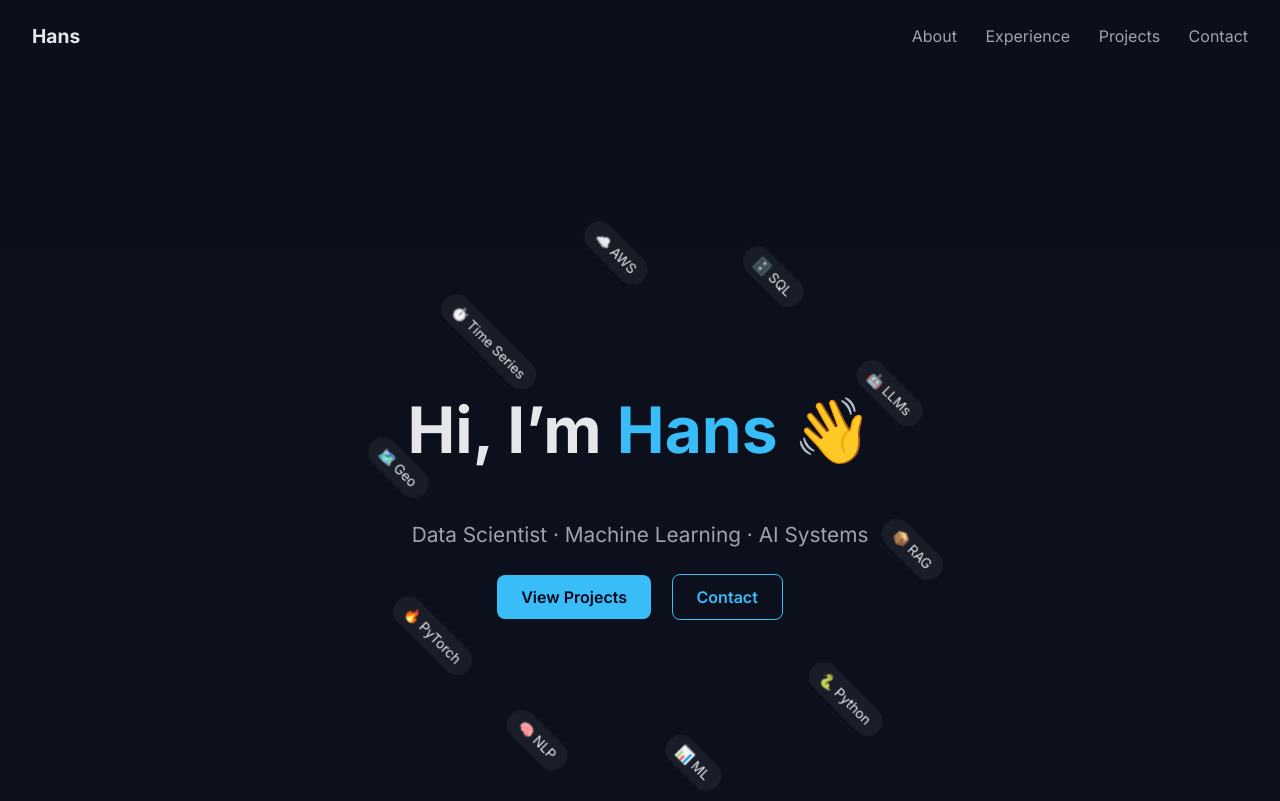
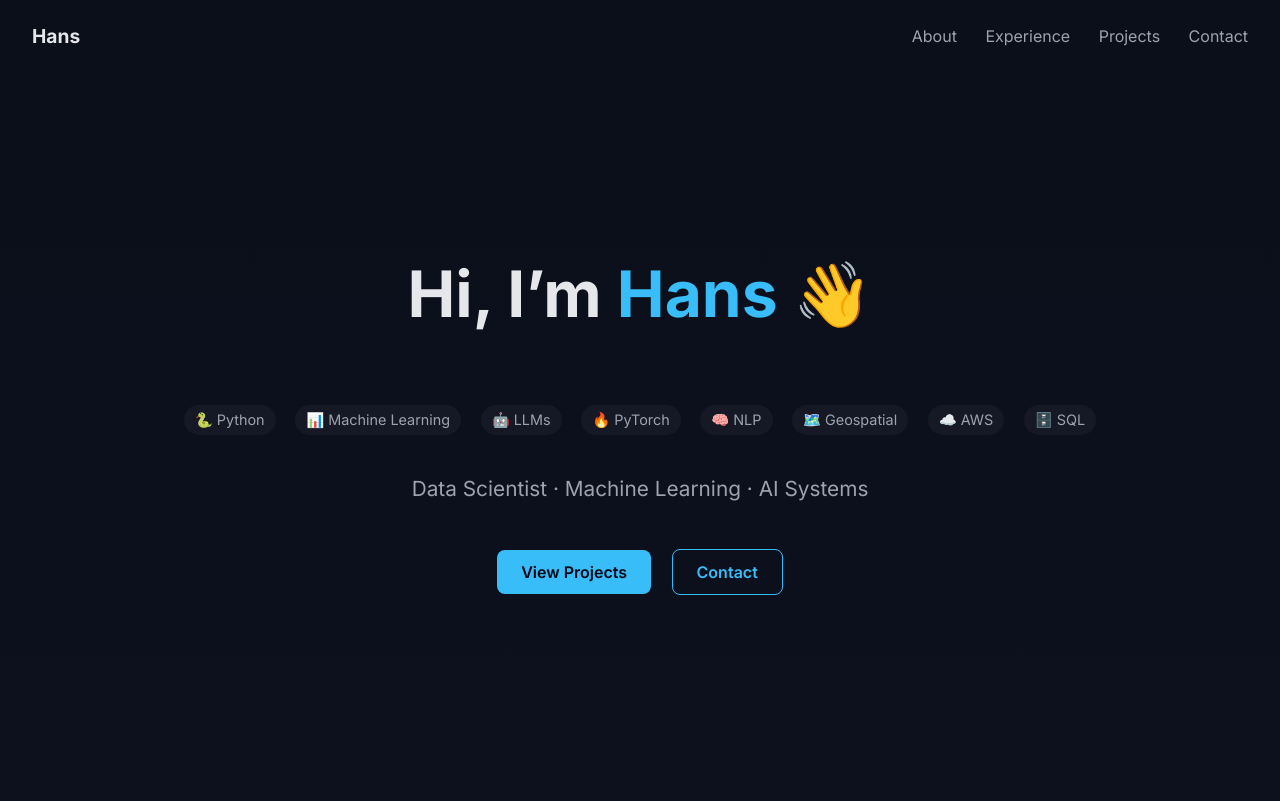
Before and after one commit to Hans7331/hans7331.github.io, a plain HTML site: page index.html in a window 1280 px wide. Shown: the top 801 px of the page. Drawn offline with Linux system fonts and the light colour scheme.

Commit message:
updating skills

```diff
--- a/index.html
+++ b/index.html
@@ -24,12 +24,22 @@
   </header>
 
   <!-- HERO -->
-<section class="hero hero-orbit">
-  <div class="hero-center">
-
+<section class="hero">
   <h1>
     Hi, I’m <span class="accent">Hans</span> 👋
   </h1>
+
+  <!-- SKILLS LINE -->
+  <div class="hero-skills">
+    <span>🐍 Python</span>
+    <span>📊 Machine Learning</span>
+    <span>🤖 LLMs</span>
+    <span>🔥 PyTorch</span>
+    <span>🧠 NLP</span>
+    <span>🗺️ Geospatial</span>
+    <span>☁️ AWS</span>
+    <span>🗄️ SQL</span>
+  </div>
 
   <p class="hero-subtitle">
     Data Scientist · Machine Learning · AI Systems
@@ -39,23 +49,8 @@
     <a href="#projects" class="btn primary">View Projects</a>
     <a href="#contact" class="btn secondary">Contact</a>
   </div>
+</section>
 
-  </div>
-
-  <!-- ORBIT -->
-  <div class="orbit">
-    <div class="skill" style="--i:0">🐍 Python</div>
-    <div class="skill" style="--i:1">📊 ML</div>
-    <div class="skill" style="--i:2">🧠 NLP</div>
-    <div class="skill" style="--i:3">🔥 PyTorch</div>
-    <div class="skill" style="--i:4">🗺️ Geo</div>
-    <div class="skill" style="--i:5">⏱️ Time Series</div>
-    <div class="skill" style="--i:6">☁️ AWS</div>
-    <div class="skill" style="--i:7">🗄️ SQL</div>
-    <div class="skill" style="--i:8">🤖 LLMs</div>
-    <div class="skill" style="--i:9">📦 RAG</div>
-  </div>
-</section>
 
 
 
--- a/style.css
+++ b/style.css
@@ -185,80 +185,25 @@ footer {
   color: var(--muted);
 }
 
-/* HERO ORBIT */
-.hero-orbit {
-  position: relative;
-  min-height: 100vh;
+/* HERO SKILLS LINE */
+.hero-skills {
+  margin: 1.2rem 0 1.6rem;
   display: flex;
-  align-items: center;
+  flex-wrap: wrap;
+  gap: 0.75rem 1.2rem;
   justify-content: center;
+  font-size: 0.9rem;
+  color: var(--muted);
 }
 
-.hero-center {
-  position: relative;
-  z-index: 2;
-  text-align: center;
+.hero-skills span {
+  background: rgba(255,255,255,0.04);
+  padding: 0.35rem 0.7rem;
+  border-radius: 999px;
+  transition: background 0.2s ease, color 0.2s ease;
 }
 
-/* ORBIT PATH */
-.orbit {
-  position: absolute;
-  width: 520px;
-  height: 520px;
-  border-radius: 50%;
-  animation: orbit-spin 40s linear infinite;
+.hero-skills span:hover {
+  background: rgba(56,189,248,0.2);
+  color: var(--accent);
 }
-
-/* SKILLS */
-.skill {
-  position: absolute;
-  top: 50%;
-  left: 50%;
-  transform:
-    rotate(calc(360deg / 10 * var(--i)))
-    translate(260px)
-    rotate(calc(-360deg / 10 * var(--i)));
-  background: rgba(255,255,255,0.05);
-  padding: 0.45rem 0.8rem;
-  border-radius: 999px;
-  font-size: 0.85rem;
-  white-space: nowrap;
-  color: var(--text);
-  transition: transform 0.25s ease, background 0.25s ease;
-}
-
-/* HOVER EFFECT */
-.skill:hover {
-  background: rgba(56,189,248,0.25);
-  transform:
-    rotate(calc(360deg / 10 * var(--i)))
-    translate(260px)
-    rotate(calc(-360deg / 10 * var(--i)))
-    scale(1.15);
-}
-
-/* ORBIT ANIMATION */
-@keyframes orbit-spin {
-  from { transform: rotate(0deg); }
-  to   { transform: rotate(360deg); }
-}
-
-/* Pause orbit on hover (optional but nice) */
-.hero-orbit:hover .orbit {
-  animation-play-state: paused;
-}
-
-/* RESPONSIVE */
-@media (max-width: 768px) {
-  .orbit {
-    width: 360px;
-    height: 360px;
-  }
-
-  .skill {
-    transform:
-      rotate(calc(360deg / 10 * var(--i)))
-      translate(180px)
-      rotate(calc(-360deg / 10 * var(--i)));
-  }
-}
```
Lines whose indentation alone changed are shown as unchanged.
